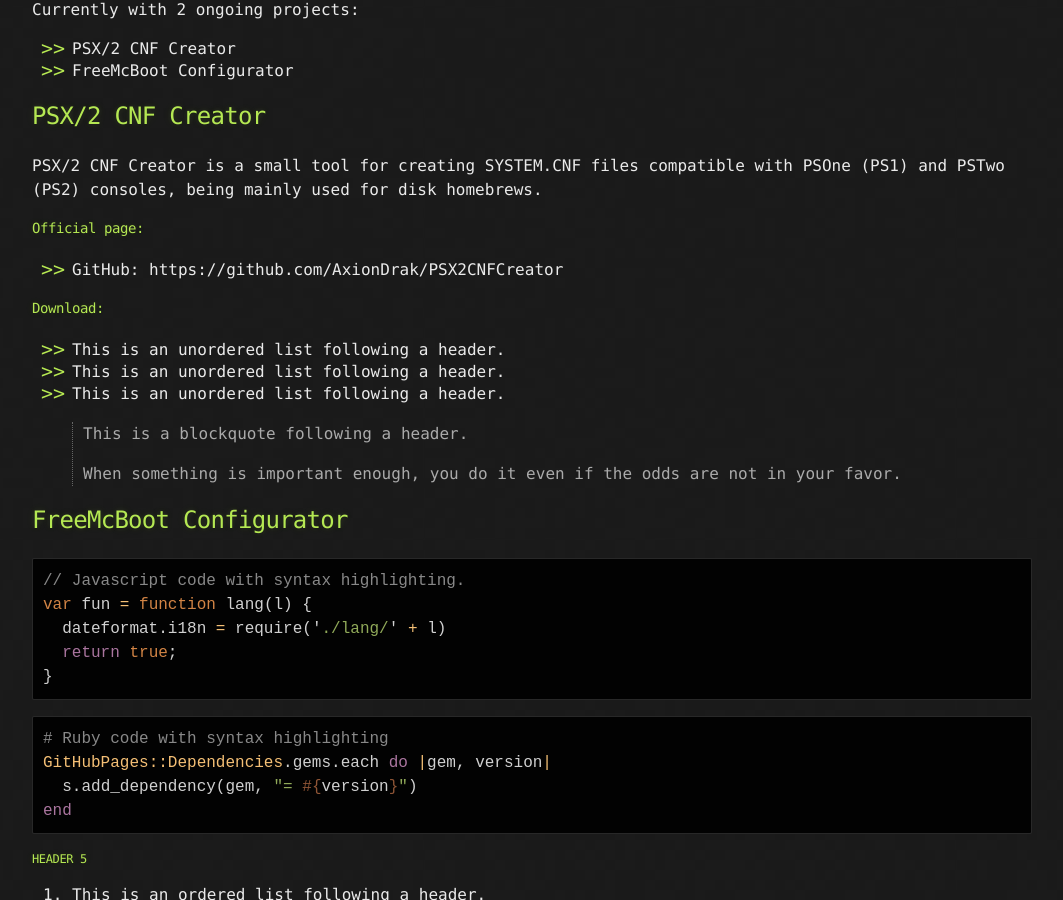
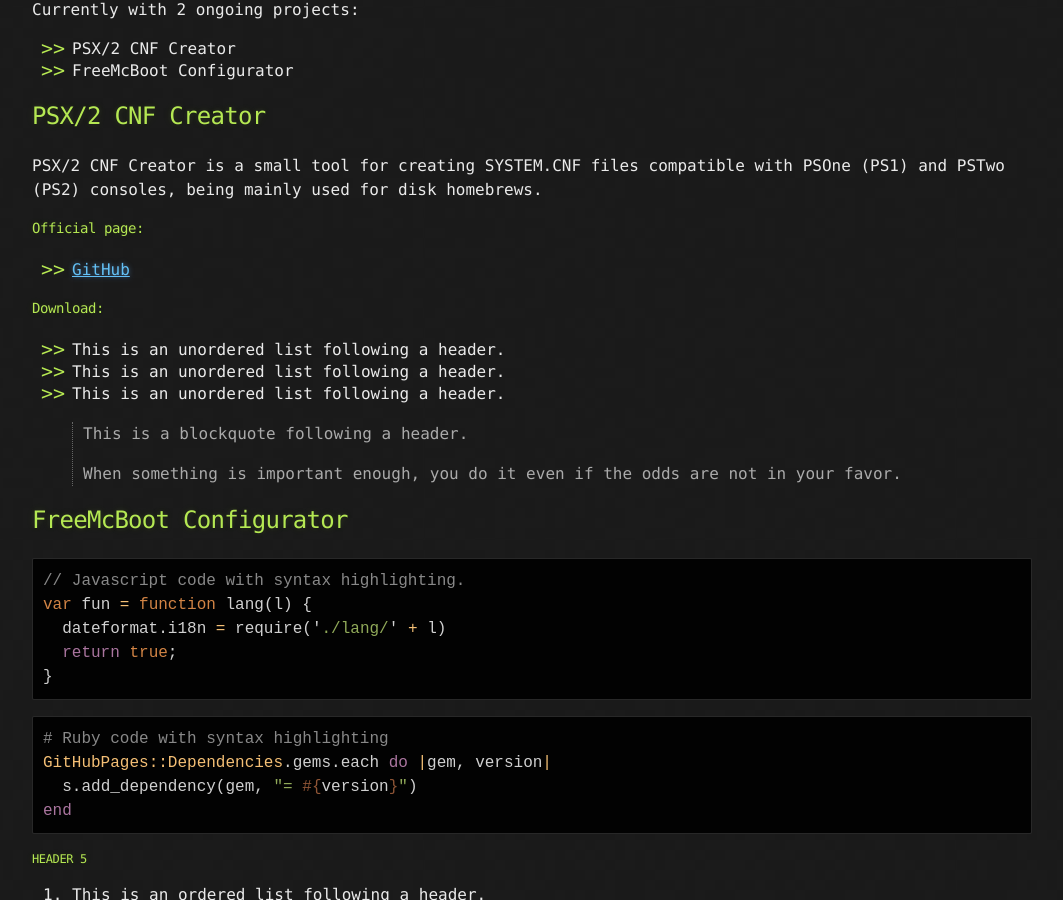
Before and after one commit to AxionDrak/axiondrak.github.io, a Jekyll site: the page built from index.md, in a window 1280 px wide and 900 px high, scrolled down 525 px. Shown: the whole window, without its empty margins (108-1171 px from the left). Built offline with Jekyll 4.4.1, drawn with Linux system fonts in a browser that asks for light colours.

Commit message:
Update index.md

```diff
--- a/index.md
+++ b/index.md
@@ -24,7 +24,7 @@ PSX/2 CNF Creator is a small tool for creating SYSTEM.CNF files compatible with
 
 #### Official page:
 
-*   GitHub: https://github.com/AxionDrak/PSX2CNFCreator
+*   [GitHub](https://github.com/AxionDrak/PSX2CNFCreator)
 
 
 #### Download:
```
